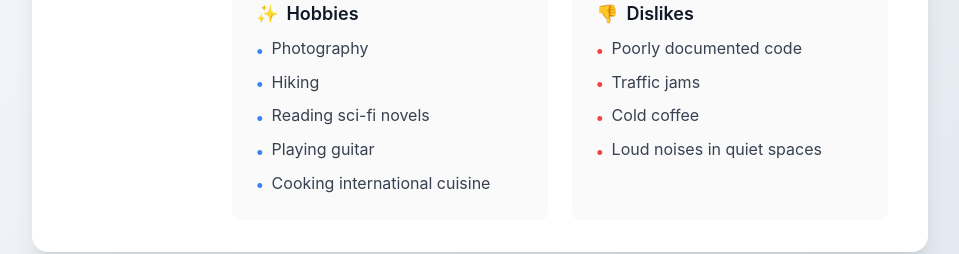
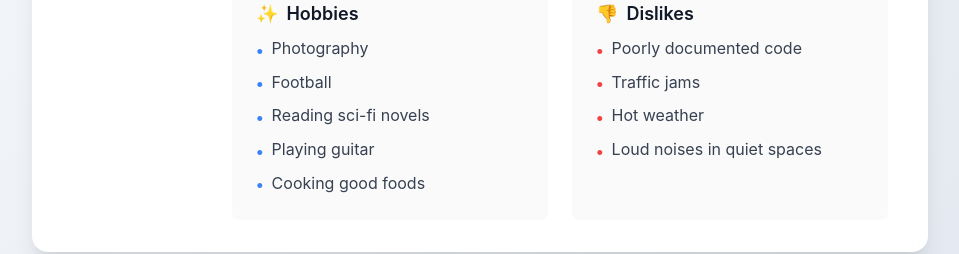
Before and after one commit to Buch-dev/reimagined-journey, a plain HTML site: page index.html in a window 1280 px wide. Shown: the part 507-761 px from the top of the page, without its empty margins (160-1119 px from the left). Drawn offline with Linux system fonts and the light colour scheme.

Commit message:
updated some text

```diff
--- a/index.html
+++ b/index.html
@@ -369,10 +369,10 @@
                 </h3>
                 <ul data-testid="test-user-hobbies" class="hobbies-list">
                   <li>Photography</li>
-                  <li>Hiking</li>
+                  <li>Football</li>
                   <li>Reading sci-fi novels</li>
                   <li>Playing guitar</li>
-                  <li>Cooking international cuisine</li>
+                  <li>Cooking good foods</li>
                 </ul>
               </section>
 
@@ -384,7 +384,7 @@
                 <ul data-testid="test-user-dislikes" class="dislikes-list">
                   <li>Poorly documented code</li>
                   <li>Traffic jams</li>
-                  <li>Cold coffee</li>
+                  <li>Hot weather</li>
                   <li>Loud noises in quiet spaces</li>
                 </ul>
               </section>
```
